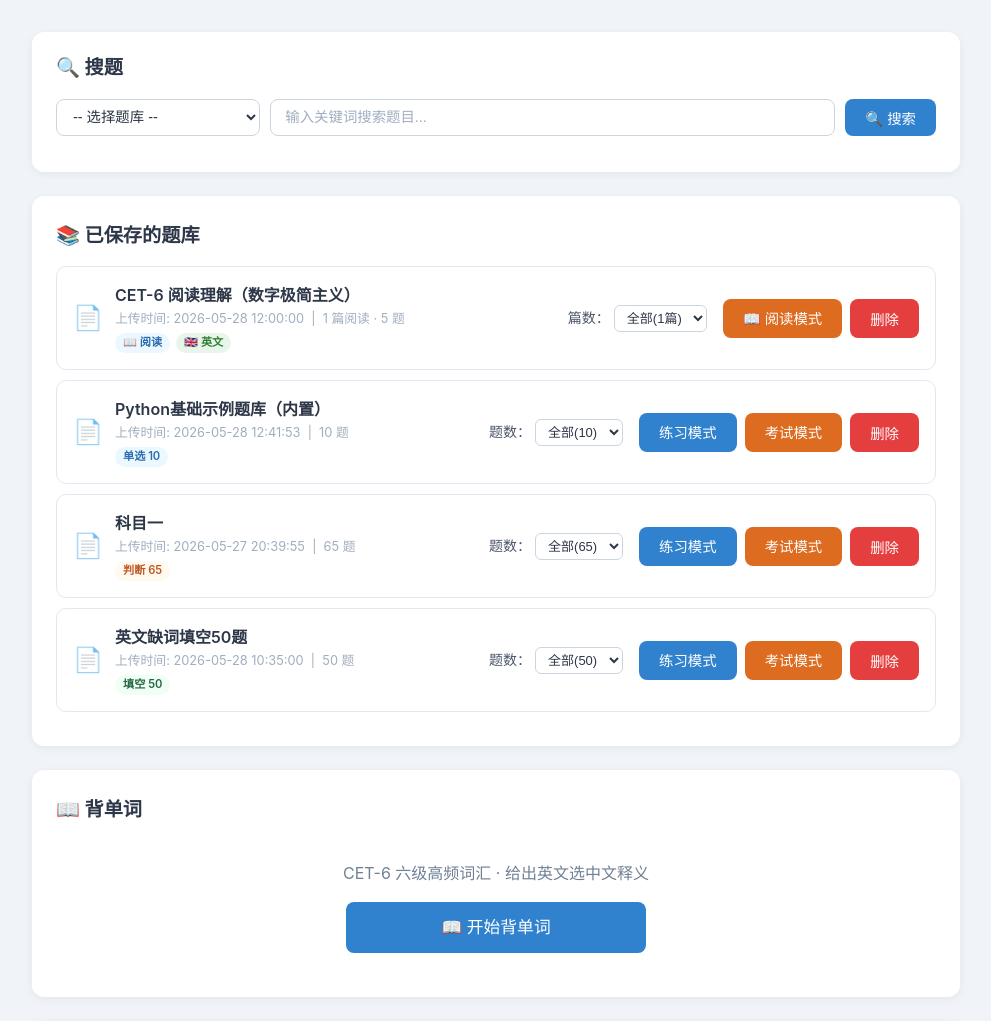
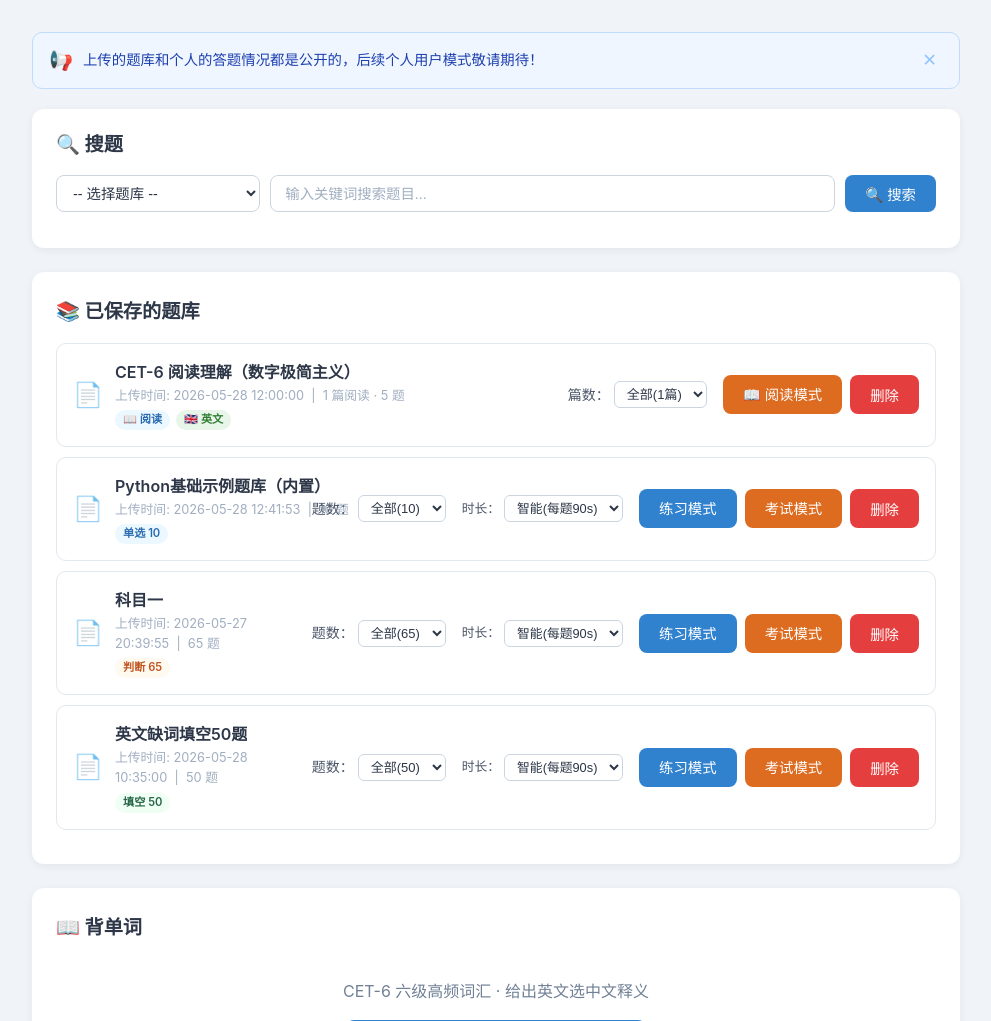
Before and after one commit to PengjinHao-cell/Quiz-App, a Flask app: page /app in a window 1280 px wide. Shown: the part 109-1130 px from the top of the page, without its empty margins (144-1135 px from the left). Run offline with Flask 3, Linux system fonts and the light colour scheme.

Commit message:
v0.7.0: 答题卡滚动 + 交卷按钮顶栏 + 删除密码 + 自定义时长 + 公告横幅

```diff
--- a/app.py
+++ b/app.py
@@ -367,6 +367,7 @@ def quiz_page(bank_id):
         mode = "practice"
 
     count = request.args.get("count", "0")  # 0 = 全部
+    duration = request.args.get("duration", "auto")  # auto / 分钟数 / 0
 
     try:
         bank = load_bank(bank_id)
@@ -374,7 +375,6 @@ def quiz_page(bank_id):
         return render_template("error.html", message="题库不存在或已被删除"), 404
 
     total_in_bank = len(bank["questions"])
-    # 计算实际题目数
     count_int = int(count) if count.isdigit() else 0
     actual_total = count_int if count_int > 0 else total_in_bank
     actual_total = min(actual_total, total_in_bank)
@@ -386,6 +386,7 @@ def quiz_page(bank_id):
         total=actual_total,
         mode=mode,
         count=count,
+        duration=duration,
     )
 
 
--- a/static/app.js
+++ b/static/app.js
@@ -14,6 +14,7 @@ document.addEventListener("DOMContentLoaded", () => {
     renderHistory();
     renderFavorites();
     renderWrongBook();
+    initAnnouncement();
 
     // 有题库时显示搜索区
     const searchSection = document.getElementById("search-section");
@@ -112,8 +113,12 @@ function handleUpload(e) {
 
 // ---------- 删除题库 ----------
 
+const ADMIN_PASSWORD = "224070";
+
 function deleteBank(bankId) {
-    if (!confirm("确定要删除这个题库吗？\n\n删除后不可恢复。")) {
+    const pwd = prompt("⚠️ 删除题库需要管理员密码：");
+    if (pwd !== ADMIN_PASSWORD) {
+        if (pwd !== null) showToast("密码错误，删除已取消", "error");
         return;
     }
 
@@ -211,7 +216,9 @@ function updateFileName(input) {
 function startQuiz(bankId, mode) {
     const countEl = document.getElementById(`count-${bankId}`);
     const count = countEl ? countEl.value : "0";
-    window.location.href = `/quiz/${bankId}?mode=${mode}&count=${count}`;
+    const durationEl = document.getElementById(`duration-${bankId}`);
+    const duration = durationEl ? durationEl.value : "auto";
+    window.location.href = `/quiz/${bankId}?mode=${mode}&count=${count}&duration=${duration}`;
 }
 
 function startReading(bankId) {
@@ -438,6 +445,29 @@ function collapseSection(el, callback) {
         el.style.transition = "";
         if (callback) callback();
     }, 300);
+}
+
+// ---------- 公告横幅 ----------
+
+const ANNOUNCEMENT_KEY = "quiz_announcement_dismissed";
+
+function initAnnouncement() {
+    const banner = document.getElementById("announcement-banner");
+    if (!banner) return;
+    try {
+        if (localStorage.getItem(ANNOUNCEMENT_KEY) === "1") {
+            banner.classList.add("hidden");
+        }
+    } catch (e) {}
+}
+
+function dismissAnnouncement() {
+    const banner = document.getElementById("announcement-banner");
+    if (!banner) return;
+    try {
+        localStorage.setItem(ANNOUNCEMENT_KEY, "1");
+    } catch (e) {}
+    banner.classList.add("hidden");
 }
 
 // ---------- 消息提示 ----------
--- a/static/style.css
+++ b/static/style.css
@@ -97,6 +97,33 @@ body {
     margin: 0 auto;
     padding: 24px 16px 48px;
 }
+
+/* ---------- 公告横幅 ---------- */
+.announcement-banner {
+    display: flex;
+    align-items: center;
+    gap: 10px;
+    background: #eff6ff;
+    border: 1px solid #bfdbfe;
+    border-radius: 10px;
+    padding: 12px 16px;
+    margin-bottom: 20px;
+    font-size: 0.9rem;
+    color: #1e40af;
+    animation: bannerSlideIn 0.4s ease-out;
+}
+@keyframes bannerSlideIn {
+    from { opacity: 0; transform: translateY(-12px); }
+    to   { opacity: 1; transform: translateY(0); }
+}
+.announcement-banner.hidden { display: none; }
+.announcement-icon { font-size: 1.2rem; flex-shrink: 0; }
+.announcement-text { flex: 1; line-height: 1.5; }
+.announcement-close {
+    background: none; border: none; font-size: 1.1rem; cursor: pointer;
+    color: #93c5fd; padding: 4px 6px; border-radius: 4px; transition: all 0.2s; flex-shrink: 0;
+}
+.announcement-close:hover { color: #ef4444; background: #fee2e2; }
 
 /* ---------- Header ---------- */
 /* 基础页面（首页/欢迎页）的 header 居中 */
@@ -598,6 +625,8 @@ body {
     box-shadow: 0 2px 8px rgba(0, 0, 0, 0.06);
     position: sticky;
     top: 24px;
+    max-height: calc(100vh - 100px);
+    overflow-y: auto;
 }
 
 .answer-sheet.hidden {
--- a/templates/index.html
+++ b/templates/index.html
@@ -24,6 +24,13 @@
 <h1>📝 刷题通</h1>
             <p class="subtitle">上传题库文件（PDF / DOCX），开始刷题练习</p>
         </header>
+
+        <!-- 公告横幅（可关闭，localStorage 记忆） -->
+        <div id="announcement-banner" class="announcement-banner">
+            <span class="announcement-icon">📢</span>
+            <span class="announcement-text">上传的题库和个人的答题情况都是公开的，后续个人用户模式敬请期待！</span>
+            <button class="announcement-close" onclick="dismissAnnouncement()" title="关闭">✕</button>
+        </div>
 
         <!-- 学习统计（由 renderStats 动态填充） -->
         <section class="stats-section" id="stats-section" style="display:none;"></section>
@@ -149,6 +156,16 @@
                                     <option value="0" selected>全部({{ n }})</option>
                                 </select>
                             </label>
+                            <label class="count-label" style="font-size:0.8rem;">时长：
+                                <select class="count-select" id="duration-{{ bank.id }}" style="font-size:0.8rem;">
+                                    <option value="auto">智能(每题90s)</option>
+                                    <option value="15">15分钟</option>
+                                    <option value="30">30分钟</option>
+                                    <option value="45">45分钟</option>
+                                    <option value="60">60分钟</option>
+                                    <option value="0">不限时</option>
+                                </select>
+                            </label>
                             <a href="#" class="btn btn-primary" onclick="startQuiz('{{ bank.id }}', 'practice')">练习模式</a>
                             <a href="#" class="btn btn-exam" onclick="startQuiz('{{ bank.id }}', 'exam')">考试模式</a>
                             {% endif %}
--- a/templates/quiz.html
+++ b/templates/quiz.html
@@ -35,6 +35,7 @@
                 <div class="quiz-progress" id="quiz-progress">
                     <span id="progress-text">0 / {{ total }}</span>
                 </div>
+                <button id="btn-submit" class="btn btn-primary hidden" style="margin-left:12px;">📩 交卷</button>
             </div>
         </header>
 
@@ -49,7 +50,6 @@
                     <button id="btn-prev" class="btn btn-secondary" disabled>◀ 上一题</button>
                     <span id="question-indicator"></span>
                     <button id="btn-next" class="btn btn-secondary">下一题 ▶</button>
-                    <button id="btn-submit" class="btn btn-primary hidden">📩 交卷</button>
                 </div>
             </main>
 
@@ -82,6 +82,7 @@
             total: {{ total }},
             mode: "{{ mode }}",
             count: "{{ count }}",
+            duration: "{{ duration }}",
             q: urlParams.get("q") || ""
         };
     </script>
```
Also changed, not shown: static/quiz.js (+29 -6 lines).
